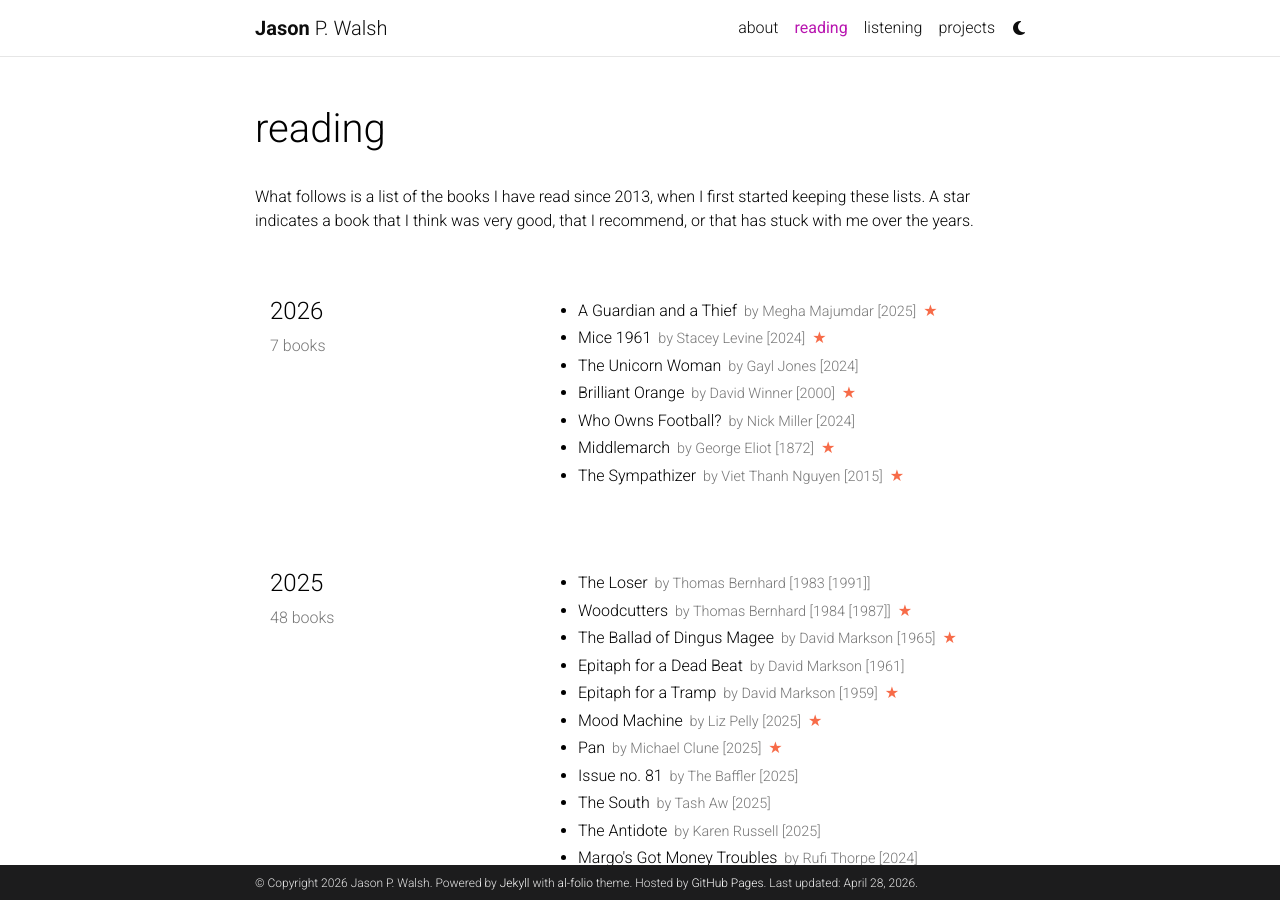
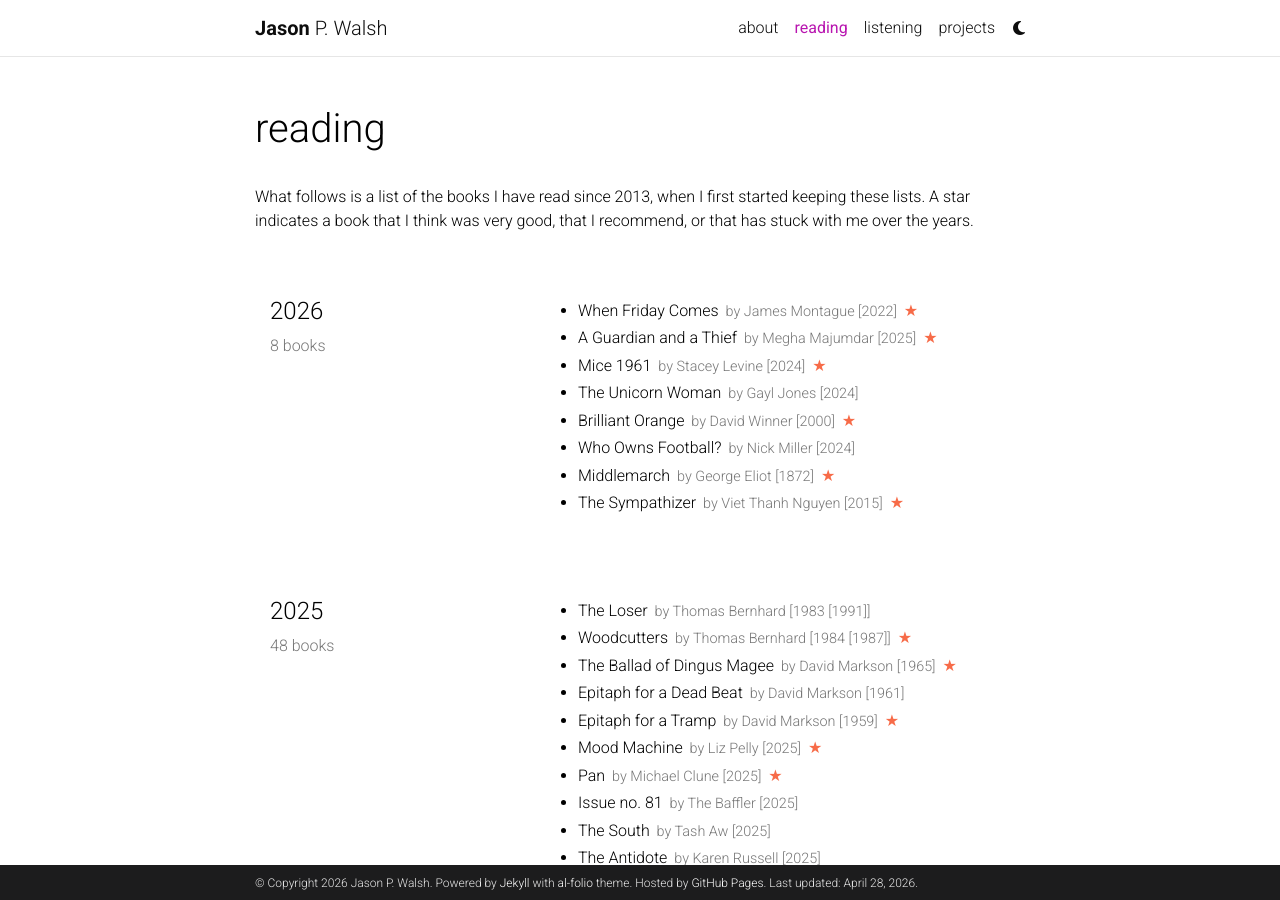
Before and after one commit to jwals23/jwals23.github.io, a Jekyll site: the page built from _pages/reading.md, in a window 1280 px wide and 900 px high. Built offline with Jekyll 4.4.1, drawn with Linux system fonts in a browser that asks for light colours; comment, search, counter and statistics services are not loaded; a style sheet for code colours, icons or effects is not loaded.

Commit message:
Update reading.yml

```diff
--- a/_data/reading.yml
+++ b/_data/reading.yml
@@ -1,6 +1,11 @@
 list:
   - year: "2026"
     books:
+      - title: When Friday Comes
+        author: James Montague
+        year: 2022
+        star: yes
+
       - title: A Guardian and a Thief
         author: Megha Majumdar
         year: 2025
```
